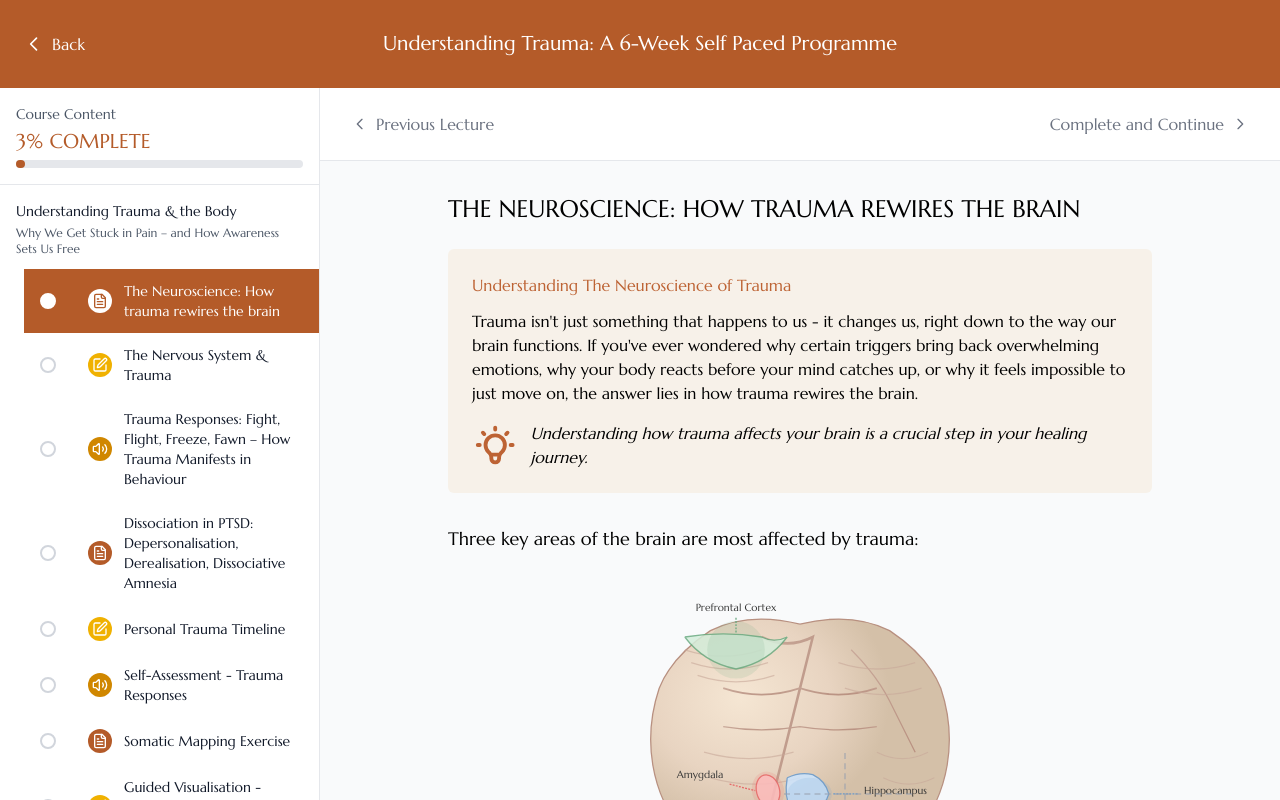
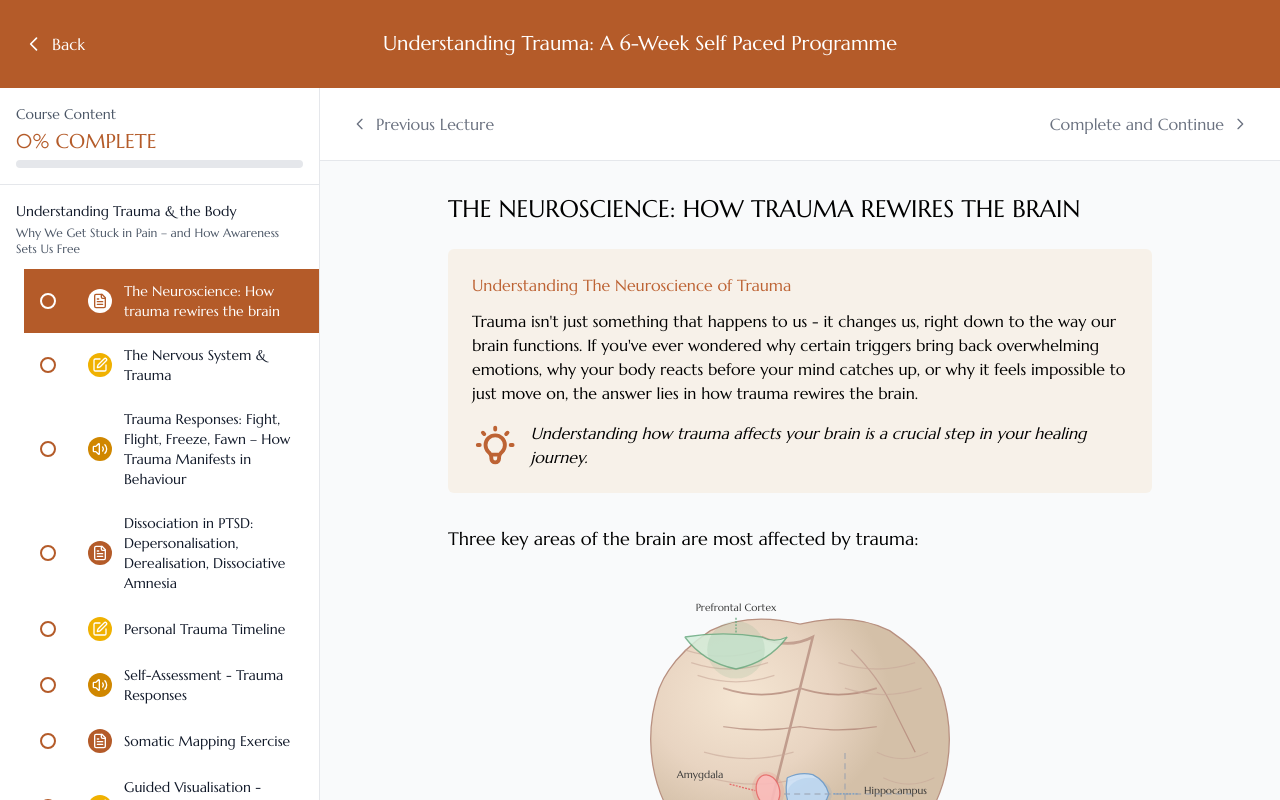
Before and after one commit to Monis9451/Course_Platform, a React (Vite) app in the folder Course-platform(frontend)/: page /course-content/1 in a window 1280 px wide. Built offline with nearby package versions, Linux system fonts and the light colour scheme; no server answers.

Commit message:
Finalze the scrolling completion

```diff
--- a/Course-platform(frontend)/src/components/CourseSidebar.jsx
+++ b/Course-platform(frontend)/src/components/CourseSidebar.jsx
@@ -1,8 +1,8 @@
 import React from 'react'
 
 const CourseSidebar = ({ courseData, selectedLesson, onLessonSelect, completedLessons, setCompletedLessons, lessonProgress }) => {
-  // Use completedLessons from props or fallback to default
-  const currentCompletedLessons = completedLessons || new Set(['0-0'])
+  // Use completedLessons from props or fallback to empty set
+  const currentCompletedLessons = completedLessons || new Set([])
   const updateCompletedLessons = setCompletedLessons || (() => {})
   // Use lessonProgress from props or fallback to empty object
   const currentLessonProgress = lessonProgress || {}
@@ -89,36 +89,52 @@ const CourseSidebar = ({ courseData, selectedLesson, onLessonSelect, completedLe
                   >
                     {/* Status Circle - positioned with some left spacing */}
                     <div className="absolute left-4 flex-shrink-0">
+                      {/* Completed lesson styling with double border effect */}
+                      {currentCompletedLessons.has(`${moduleIndex}-${lessonIndex}`) && !(selectedLesson?.moduleIndex === moduleIndex &&
+                        selectedLesson?.lessonIndex === lessonIndex) && (
+                        <div className="absolute inset-0 rounded-full border-2 border-primary">
+                          <div className="absolute inset-0 m-0.1 rounded-full border border-white bg-primary"></div>
+                        </div>
+                      )}
+
+                      {/* White fill for completed and selected lesson - completely white with no inner border */}
+                      {currentCompletedLessons.has(`${moduleIndex}-${lessonIndex}`) && (selectedLesson?.moduleIndex === moduleIndex &&
+                        selectedLesson?.lessonIndex === lessonIndex) && (
+                        <div className="absolute inset-0 rounded-full bg-white border-2 border-white">
+                        </div>
+                      )}
+
                       <button
                         onClick={(e) => toggleLessonCompletion(moduleIndex, lessonIndex, e)}
-                        className={`w-4 h-4 rounded-full border-2 flex items-center justify-center transition-all duration-300 ${
+                        className={`w-4 h-4 rounded-full flex items-center justify-center transition-all duration-300 ${
                           currentCompletedLessons.has(`${moduleIndex}-${lessonIndex}`)
                             ? selectedLesson?.moduleIndex === moduleIndex &&
                               selectedLesson?.lessonIndex === lessonIndex
-                              ? 'border-white bg-white'
-                              : 'border-primary bg-white'
+                              ? 'border-0 border-transparent'
+                              : 'border-0 border-transparent'
                             : selectedLesson?.moduleIndex === moduleIndex &&
                               selectedLesson?.lessonIndex === lessonIndex
-                            ? 'border-white bg-transparent'
-                            : 'border-gray-300 bg-transparent hover:border-primary'
+                            ? 'border-2 border-white'
+                            : 'border-2 border-[#B45B29]'
                         }`}
                       >
                         {/* For partial progress, show a progress fill */}
-                        {currentLessonProgress[`${moduleIndex}-${lessonIndex}`] > 0 && (
+                        {currentLessonProgress[`${moduleIndex}-${lessonIndex}`] > 0 && !currentCompletedLessons.has(`${moduleIndex}-${lessonIndex}`) && (
                           <div
                             className="absolute inset-0 rounded-full transition-all duration-300 overflow-hidden"
+                            style={{
+                              padding: '1px'
+                            }}
                           >
                             <div
-                              className={`absolute inset-0 rounded-full ${
-                                currentCompletedLessons.has(`${moduleIndex}-${lessonIndex}`) ||
-                                currentLessonProgress[`${moduleIndex}-${lessonIndex}`] >= 100
-                                  ? 'bg-white'
-                                  : 'bg-primary'
-                              }`}
+                              className="absolute inset-0 rounded-full"
                               style={{
+                                backgroundColor: selectedLesson?.moduleIndex === moduleIndex &&
+                                    selectedLesson?.lessonIndex === lessonIndex
+                                    ? '#FFFFFF' // White for selected
+                                    : '#B45B29', // Brownish-orange for unselected
                                 clipPath: `inset(0 ${100 - currentLessonProgress[`${moduleIndex}-${lessonIndex}`]}% 0 0)`,
-                                opacity: selectedLesson?.moduleIndex === moduleIndex &&
-                                        selectedLesson?.lessonIndex === lessonIndex ? 0.7 : 1
+                                opacity: 1
                               }}
                             />
                           </div>
--- a/Course-platform(frontend)/src/pages/CourseContent_new.jsx
+++ b/Course-platform(frontend)/src/pages/CourseContent_new.jsx
@@ -63,7 +63,7 @@ import Module6Lesson6 from '../components/UnburdingTrauma/Module6Lesson6'
 
 const CourseContent_new = () => {
   const [selectedLesson, setSelectedLesson] = useState({ moduleIndex: 0, lessonIndex: 0 })
-  const [completedLessons, setCompletedLessons] = useState(new Set(['0-0'])) // Start with first lesson completed
+  const [completedLessons, setCompletedLessons] = useState(new Set([])) // Initialize with no lessons completed
   const [lessonProgress, setLessonProgress] = useState({}) // Track scroll progress for each lesson
 
   // Reference to the lesson content container
@@ -292,7 +292,7 @@ const CourseContent_new = () => {
       // Calculate how far we've scrolled as a percentage
       // scrollHeight - clientHeight = total scrollable distance
       const scrollableDistance = scrollHeight - clientHeight;
-      if (scrollableDistance <= 0) return 100; // If no scrollable content, consider as 100% complete
+      if (scrollableDistance <= 0) return 0; // If no scrollable content, don't mark it as complete automatically
 
       const scrollPercentage = Math.min(100, Math.ceil((scrollTop / scrollableDistance) * 100));
 
@@ -316,8 +316,8 @@ const CourseContent_new = () => {
     // Attach scroll event listener
     scrollContainer.addEventListener('scroll', calculateScrollProgress);
 
-    // Calculate initial scroll progress
-    calculateScrollProgress();
+    // We'll skip the initial calculation to prevent auto-completing lessons
+    // when they first load, user needs to scroll to show progress
 
     // Cleanup
     return () => {
```
